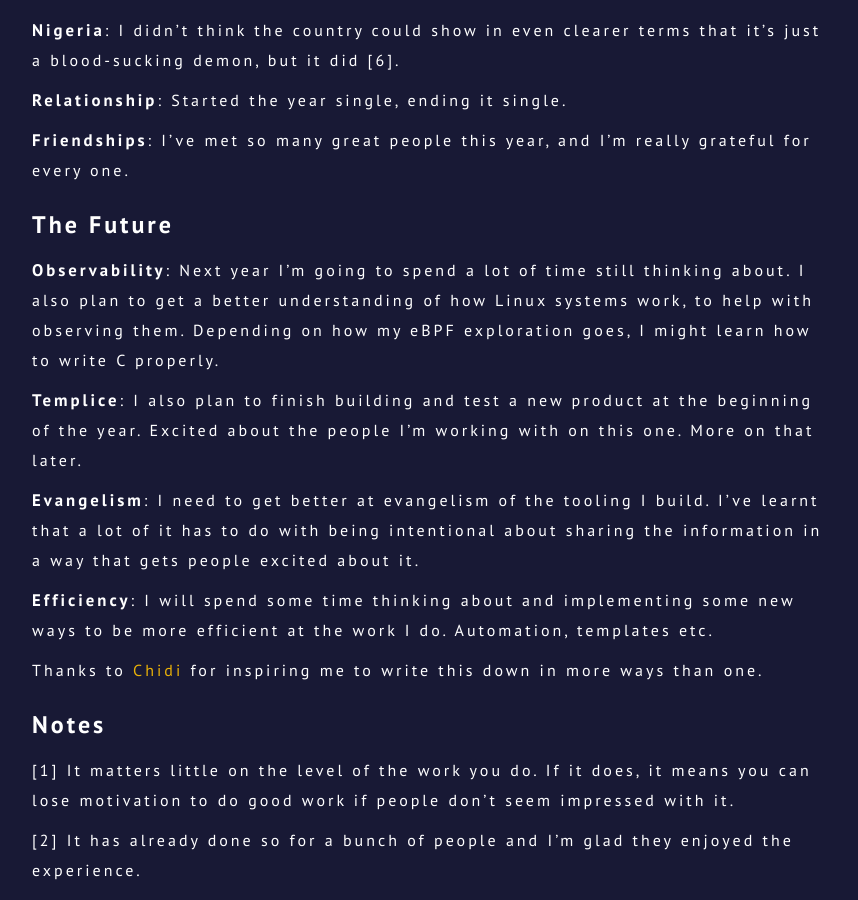
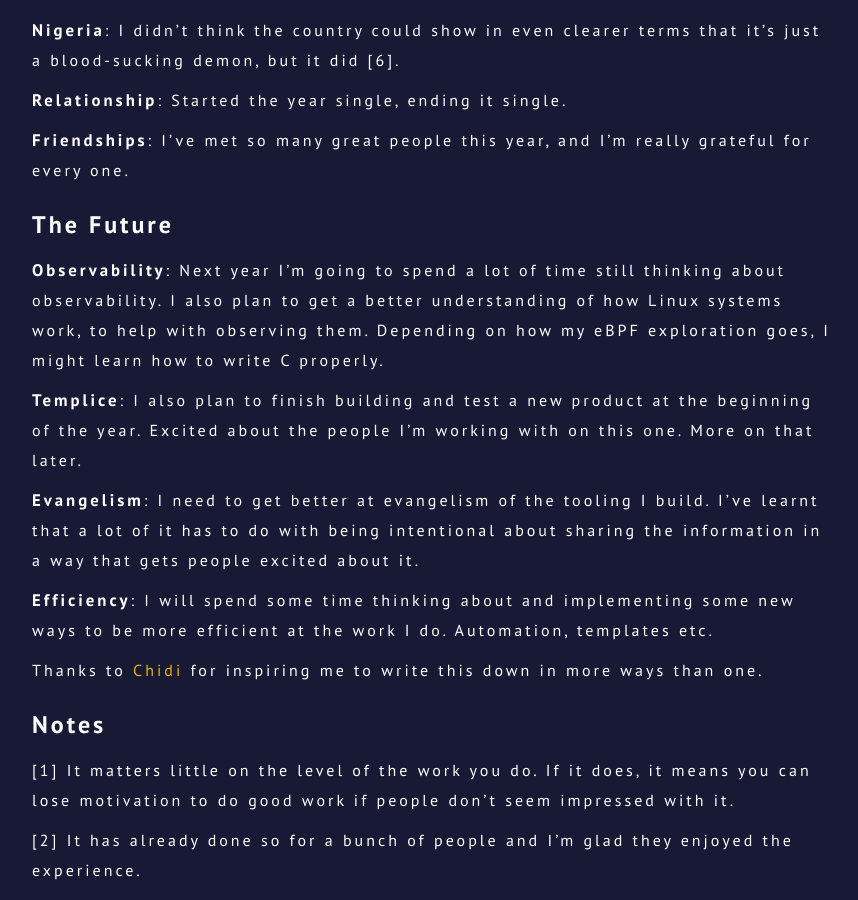
Before and after one commit to OpeOnikute/opeonikute.github.io, a Jekyll site: the page built from posts/2020-year-in-review.md, in a window 1280 px wide and 900 px high, scrolled down 2639 px. Shown: the whole window, without its empty margins (208-1066 px from the left). Built offline with Jekyll 4.4.1, drawn with Linux system fonts in a browser that asks for light colours; some of the changed text lies outside the part shown.

Commit message:
more edits

```diff
--- a/posts/2020-year-in-review.md
+++ b/posts/2020-year-in-review.md
@@ -72,7 +72,7 @@ Writing: I wrote [three articles this year](https://opeonikute.dev/posts). I pla
 
 ## The Future
 
-**Observability**: Next year I'm going to spend a lot of time still thinking about. I also plan to get a better understanding of how Linux systems work, to help with observing them. Depending on how my eBPF exploration goes, I might learn how to write C properly.
+**Observability**: Next year I'm going to spend a lot of time still thinking about observability. I also plan to get a better understanding of how Linux systems work, to help with observing them. Depending on how my eBPF exploration goes, I might learn how to write C properly.
 
 **Templice**: I also plan to finish building and test a new product at the beginning of the year. Excited about the people I'm working with on this one. More on that later.
 
```
Also changed, not shown: other parts of posts/2020-year-in-review.md (+1 -1 lines).
